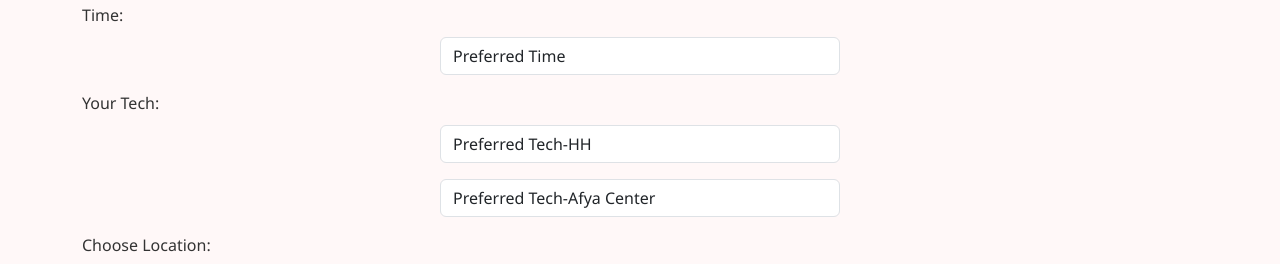
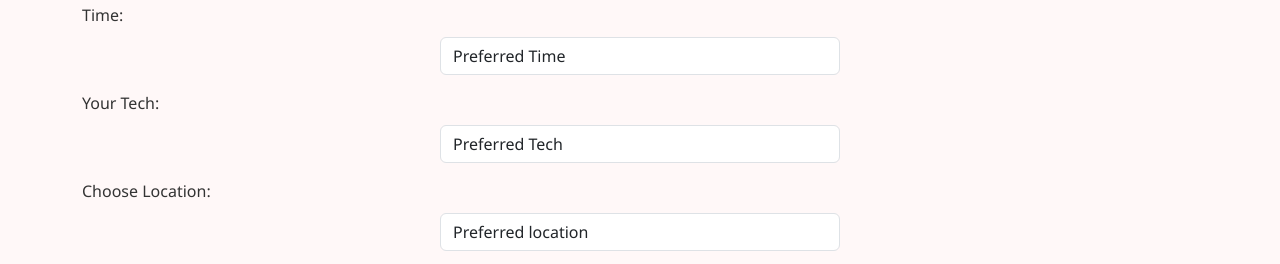
Before and after one commit to V-allary/TRENDYNAILSSPOT, a website: page index.html in a window 1280 px wide. Shown: the part 4995-5259 px from the top of the page. Drawn offline with nearby package versions, Linux system fonts and the light colour scheme.

Commit message:
Add files via upload

```diff
--- a/index.html
+++ b/index.html
@@ -197,6 +197,7 @@
         <label for="nailtech" >Your Tech:</label><br/>
         <select id="nailtech" name="nailtech" class="form-control" required>
           <option value="" disabled selected>Preferred Tech-HH</option>
+          <option value="No preference">No Preference</option>
           <option value="nailedbymash">NailedbyMash</option>
           <option value="nailsbymanesh">NailsdbyManesh</option>
           <option value="rickyclaws">Ricky_klaws</option>
@@ -204,16 +205,15 @@
           <option value="nailsramoes">Nailsramoes</option>
           <option value="nailsaite">Nails.aite</option>
           <option value="Realyukie1">Realyukie1</option>
-
-        </select>
-      </div>
-      <div class="mb-3">
-        <select id="nailtech" name="nailtech" class="form-control" required>
-          <option value=""disabled selected>Preferred Tech-Afya Center</option>
+          <option value=""disabled selected>Preferred Tech-Afya Centre</option>
+          <option value=""disabled selected>Preferred Tech </option>
+          <option value="No Preference">No Preference</option>
           <option value="luthernails">Luther_nails</option>
           <option value="kevohnails">Kevoh.nails</option>
           <option value="davenails">dave.nails7</option>
           <option value="nailsbywallace">nailsbywallace</option>
+
+
         </select>
       </div>
       <div class="mb-3">
```
